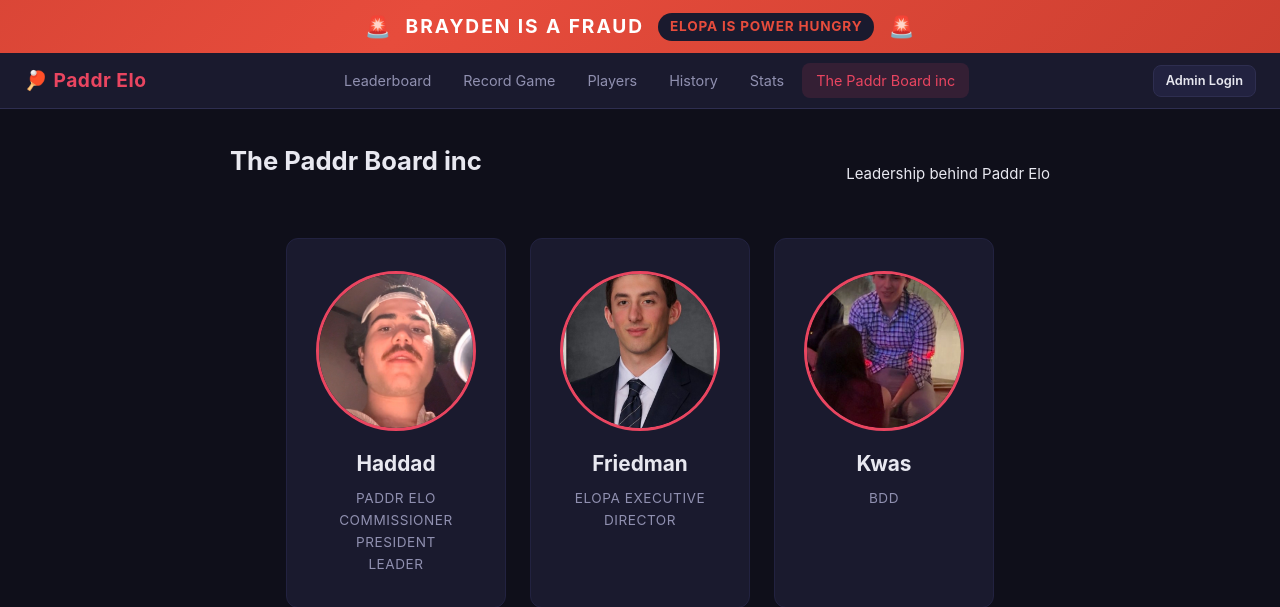
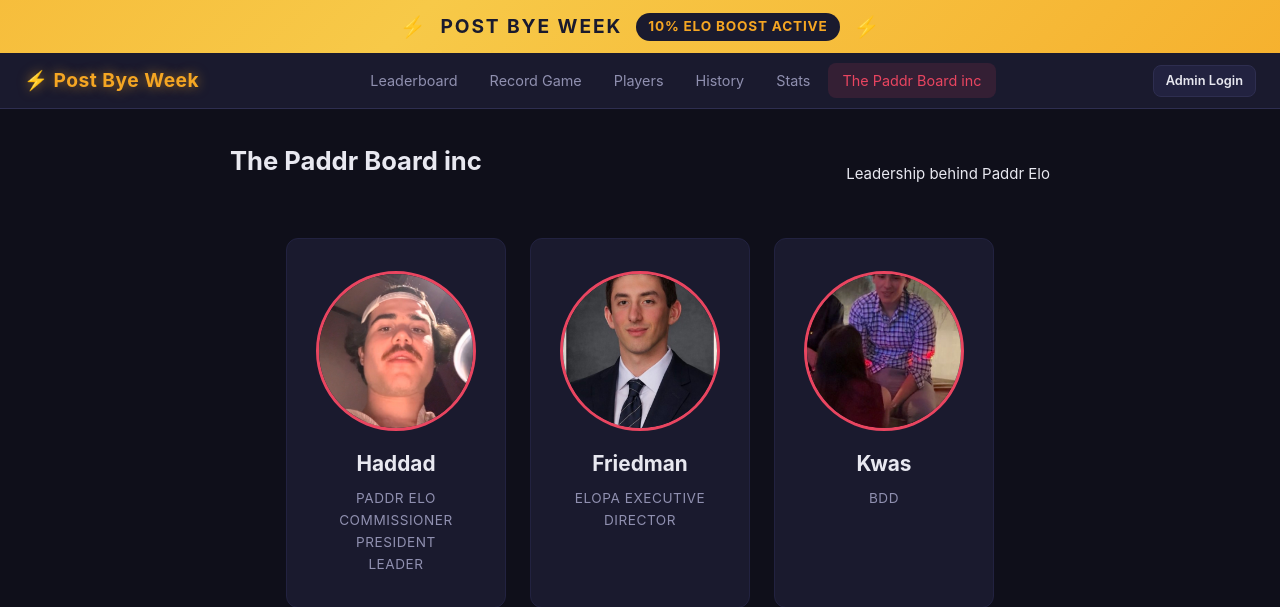
Before and after one commit to AidanHad26/Paddr-Elo, a Flask app: page /board in a window 1280 px wide. Shown: the top 607 px of the page. Run offline with Flask 3, Linux system fonts and the light colour scheme; some libraries are stand-ins or nearby versions.

Commit message:
10% elo boost bye week

```diff
--- a/app.py
+++ b/app.py
@@ -13,9 +13,9 @@ import database
 import elo as elo_module
 
 # --- Boost Event Config (toggle here) ---
-ELO_BOOST_ACTIVE      = False
-ELO_BOOST_MULTIPLIER  = 1.5
-ELO_BOOST_LABEL       = "Elo Farm Wednesday"
+ELO_BOOST_ACTIVE      = True
+ELO_BOOST_MULTIPLIER  = 1.1
+ELO_BOOST_LABEL       = "Post Bye Week"
 
 app = Flask(__name__)
 app.secret_key = os.environ.get("SECRET_KEY", "paddr-local-dev-secret")
--- a/static/style.css
+++ b/static/style.css
@@ -764,47 +764,6 @@ label {
   padding: 40px 0;
 }
 
-/* === FRAUD BANNER === */
-.fraud-banner {
-  background: linear-gradient(135deg, #c0392b, #e74c3c, #c0392b);
-  background-size: 200% 200%;
-  animation: fraudPulse 3s ease infinite;
-  color: #fff;
-  text-align: center;
-  padding: 10px 20px;
-  font-weight: 700;
-  font-size: 1rem;
-  display: flex;
-  justify-content: center;
-  align-items: center;
-  gap: 14px;
-  letter-spacing: 0.05em;
-}
-
-.fraud-title {
-  font-size: 1.2rem;
-  text-transform: uppercase;
-  letter-spacing: 0.1em;
-}
-
-.fraud-badge {
-  background: #1a1a2e;
-  color: #e74c3c;
-  border-radius: 20px;
-  padding: 3px 12px;
-  font-size: 0.85rem;
-}
-
-.fraud-icon {
-  font-size: 1.3rem;
-}
-
-@keyframes fraudPulse {
-  0%   { background-position: 0% 50%; }
-  50%  { background-position: 100% 50%; }
-  100% { background-position: 0% 50%; }
-}
-
 /* === ELO BOOST EVENT === */
 .boost-banner {
   background: linear-gradient(135deg, #f5a623, #f7c948, #f5a623);
@@ -911,5 +870,4 @@ label {
   .elo-modal { padding: 16px; }
 
   .boost-banner { font-size: 0.85rem; gap: 8px; }
-  .fraud-banner { font-size: 0.85rem; gap: 8px; }
 }
--- a/templates/base.html
+++ b/templates/base.html
@@ -7,13 +7,6 @@
   <link rel="stylesheet" href="{{ url_for('static', filename='style.css') }}">
 </head>
 <body{% if elo_boost_active %} class="elo-boost-active"{% endif %}>
-
-<div class="fraud-banner">
-  <span class="fraud-icon">🚨</span>
-  <span class="fraud-title">Brayden is a fraud</span>
-  <span class="fraud-badge">ELOPA IS POWER HUNGRY</span>
-  <span class="fraud-icon">🚨</span>
-</div>
 
 {% if elo_boost_active %}
 <div class="boost-banner">
```
Also changed, not shown: .claude/settings.local.json, 1 other file.
